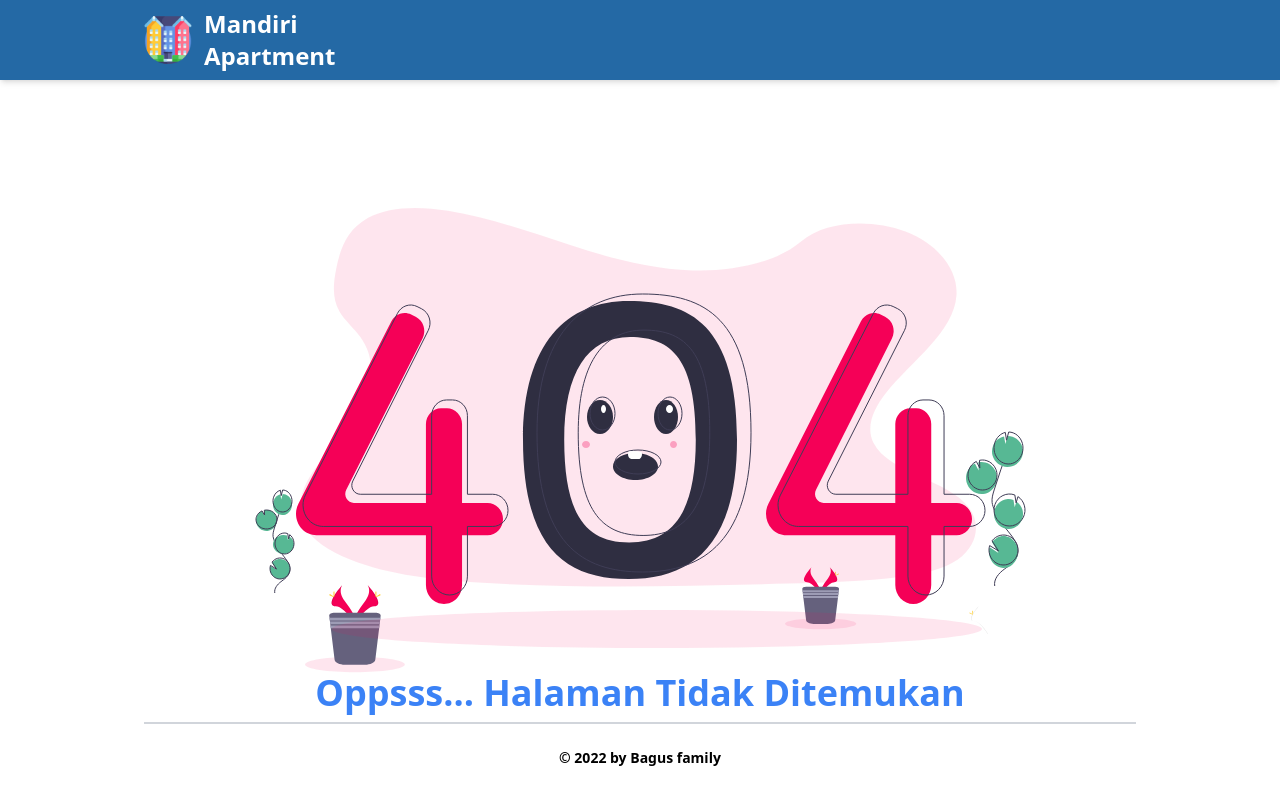
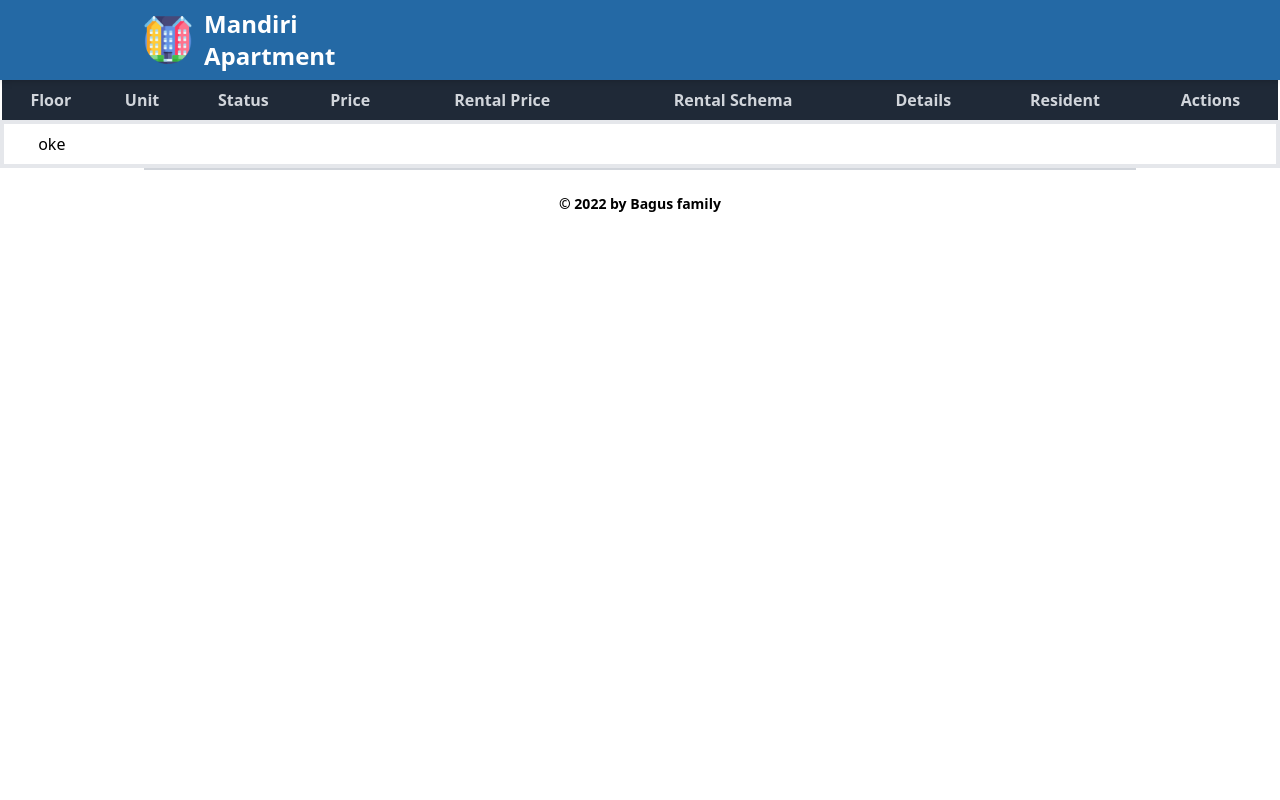
Before and after one commit to baguspurnama98/final-seru, a React (Create React App) app: page /units in a window 1280 px wide. Built offline with nearby package versions, Linux system fonts and the light colour scheme.

Commit message:
add route

```diff
--- a/src/App.js
+++ b/src/App.js
@@ -9,6 +9,8 @@ import "./index.css";
 import Header from "./layouts/Header";
 import TransactionsPage from "./pages/transactions/TransactionsPage";
 import MainLayout from "./layouts/Main";
+import UnitPage from "./pages/master/units/UnitPage";
+
 function App() {
   return (
     <BrowserRouter>
@@ -17,9 +19,10 @@ function App() {
         <Routes>
           <Route path="*" element={<ErrorPage />} />
           <Route path="/login" element={<LoginPage />} />
-          <Route path="/transactions" element={<TransactionsPage />} />
           <Route element={<ProtectRoute />}>
             <Route path="" element={<LandingPage />} />
+            <Route path="/transactions" element={<TransactionsPage />} />
+            <Route path="/units" element={<UnitPage />} />
           </Route>
         </Routes>
       </MainLayout>
--- a/src/api/api-config.js
+++ b/src/api/api-config.js
@@ -0,0 +1,40 @@
+const apiGuestURL = "/api/";
+const headers = {
+  Accept: "application/json",
+  "Content-Type": "application/json",
+};
+
+export async function getAllUnits() {
+  const response = await fetch(apiGuestURL);
+
+  return await response.json();
+}
+
+// export async function createGuest(guest) {
+//   const response = await fetch(apiGuestURL, {
+//     headers,
+//     method: "POST",
+//     body: JSON.stringify(guest),
+//   });
+
+//   return await response.json();
+// }
+
+// export async function updateGuest(guest) {
+//   const response = await fetch(`${apiGuestURL}/${guest.id}`, {
+//     headers,
+//     method: "PUT", // perhatikan request method-nya dari dokumentasi BE untuk setiap request update data.
+//     body: JSON.stringify(guest),
+//   });
+
+//   return await response.json();
+// }
+
+// export async function deleteGuest(id) {
+//   const response = await fetch(`${apiGuestURL}/${id}`, {
+//     headers,
+//     method: "DELETE",
+//   });
+
+//   return await response.json();
+// }
--- a/src/layouts/Footer.jsx
+++ b/src/layouts/Footer.jsx
@@ -1,7 +1,7 @@
 function Footer() {
   return (
     <>
-      <div class=" mx-auto px-36 fixed bottom-0 w-full">
+      <div class=" mx-auto px-36  bottom-0 w-full">
         <div class="border-t-2 border-gray-300 flex flex-col items-center">
           <div class="sm:w-2/3 text-center py-6">
             <p class="text-sm text-black font-bold mb-2">
--- a/src/pages/login/LoginPage.jsx
+++ b/src/pages/login/LoginPage.jsx
@@ -1,7 +1,34 @@
+import { useState } from "react";
+
 export default function LoginPage() {
+  const [email, setEmail] = useState("");
+  const [password, setPassword] = useState("");
+
+  const handleSubmit = (event) => {
+    event.preventDefault();
+
+    console.log(email, password);
+  };
+
   return (
     <>
-      <h1>Halaman Login</h1>
+      <div>
+        <form onSubmit={handleSubmit} className="py-24">
+          <input
+            placeholder="Email"
+            type="text"
+            value={email}
+            onChange={(e) => setEmail(e.target.value)}
+          />
+          <input
+            placeholder="Password"
+            type="password"
+            value={password}
+            onChange={(e) => setPassword(e.target.value)}
+          />
+          <button type="submit">Login</button>
+        </form>
+      </div>
     </>
   );
 }
--- a/src/pages/master/units/UnitPage.jsx
+++ b/src/pages/master/units/UnitPage.jsx
@@ -0,0 +1,50 @@
+import React from "react";
+
+function UnitPage() {
+  return (
+    <div>
+      <table class="min-w-full table-auto">
+        <thead class="justify-between">
+          <tr class="bg-gray-800">
+            <th class="px-1 py-2">
+              <span class="text-gray-300">Floor</span>
+            </th>
+            <th class="px-1 py-2">
+              <span class="text-gray-300">Unit</span>
+            </th>
+            <th class="px-1 py-2">
+              <span class="text-gray-300">Status</span>
+            </th>
+            <th class="px-1 py-2">
+              <span class="text-gray-300">Price</span>
+            </th>
+
+            <th class="px-1 py-2">
+              <span class="text-gray-300">Rental Price</span>
+            </th>
+
+            <th class="px-1 py-2">
+              <span class="text-gray-300">Rental Schema</span>
+            </th>
+            <th class="px-1 py-2">
+              <span class="text-gray-300">Details</span>
+            </th>
+            <th class="px-1 py-2">
+              <span class="text-gray-300">Resident</span>
+            </th>
+            <th class="px-1 py-2">
+              <span class="text-gray-300">Actions</span>
+            </th>
+          </tr>
+        </thead>
+        <tbody class="bg-gray-200">
+          <tr class="bg-white border-4 border-gray-200">
+            <td class="px-1 py-2 text-center">oke</td>
+          </tr>
+        </tbody>
+      </table>
+    </div>
+  );
+}
+
+export default UnitPage;
```
